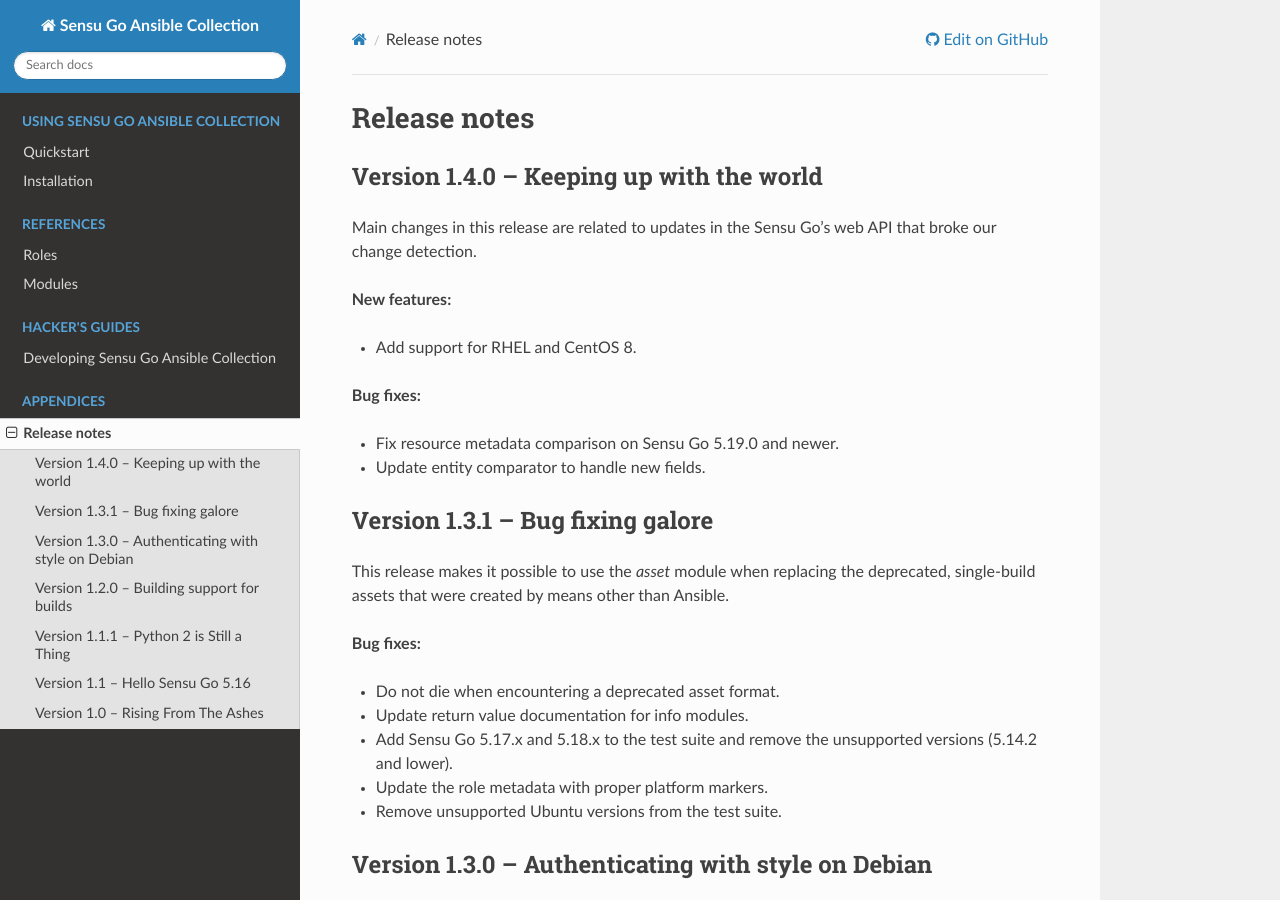
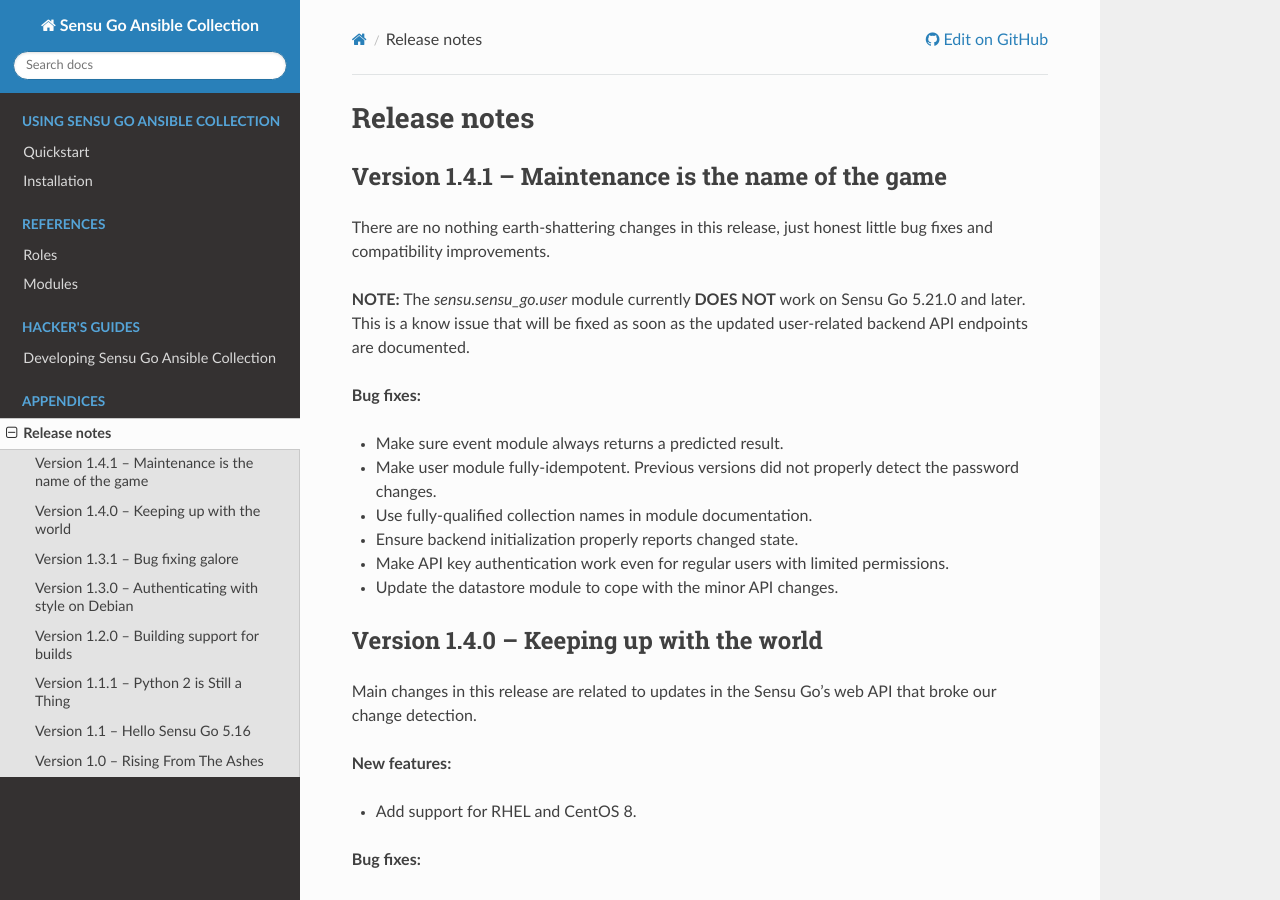
Before and after one commit to sensu/sensu-go-ansible, a Sphinx documentation site: the page built from docs/source/release_notes.rst, in a window 1280 px wide and 900 px high. Built offline with Sphinx 7.4.7 and the Read the Docs theme 2.0.0, drawn with Linux system fonts in a browser that asks for light colours.

Commit message:
Prepare for release 1.4.1

```diff
--- a/docs/source/release_notes.rst
+++ b/docs/source/release_notes.rst
@@ -1,5 +1,28 @@
 Release notes
 =============
+
+Version 1.4.1 -- Maintenance is the name of the game
+----------------------------------------------------
+
+There are no nothing earth-shattering changes in this release, just honest
+little bug fixes and compatibility improvements.
+
+**NOTE:** The *sensu.sensu_go.user* module currently **DOES NOT** work on
+Sensu Go 5.21.0 and later. This is a know issue that will be fixed as soon as
+the updated user-related backend API endpoints are documented.
+
+
+**Bug fixes:**
+
+* Make sure event module always returns a predicted result.
+* Make user module fully-idempotent. Previous versions did not properly detect
+  the password changes.
+* Use fully-qualified collection names in module documentation.
+* Ensure backend initialization properly reports changed state.
+* Make API key authentication work even for regular users with limited
+  permissions.
+* Update the datastore module to cope with the minor API changes.
+
 
 Version 1.4.0 -- Keeping up with the world
 ------------------------------------------
--- a/galaxy.yml
+++ b/galaxy.yml
@@ -1,6 +1,6 @@
 namespace: sensu
 name: sensu_go
-version: 1.4.0
+version: 1.4.1
 
 authors:
   - Paul Arthur <paul.arthur@flowerysong.com> (@flowerysong)
```
